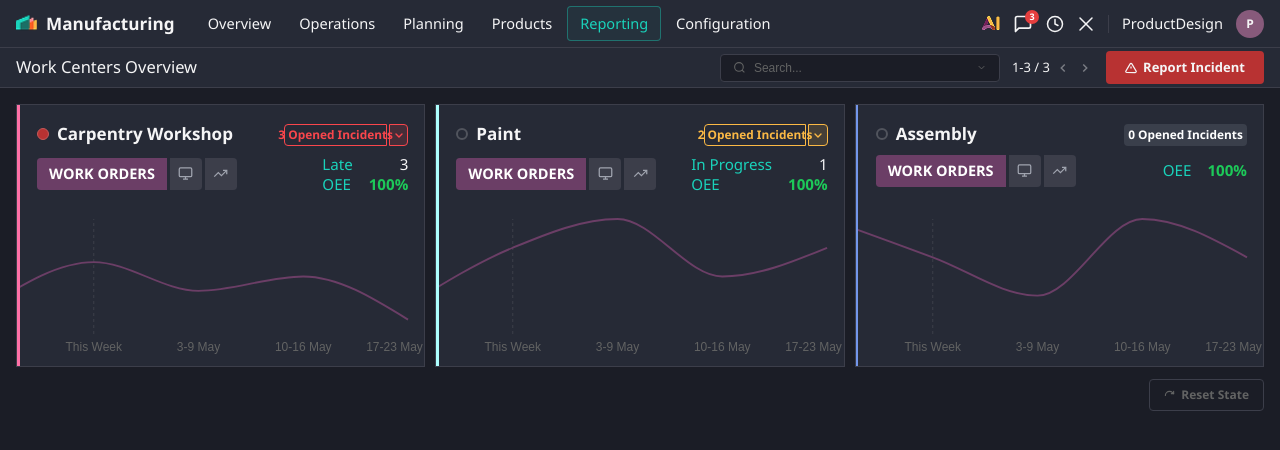
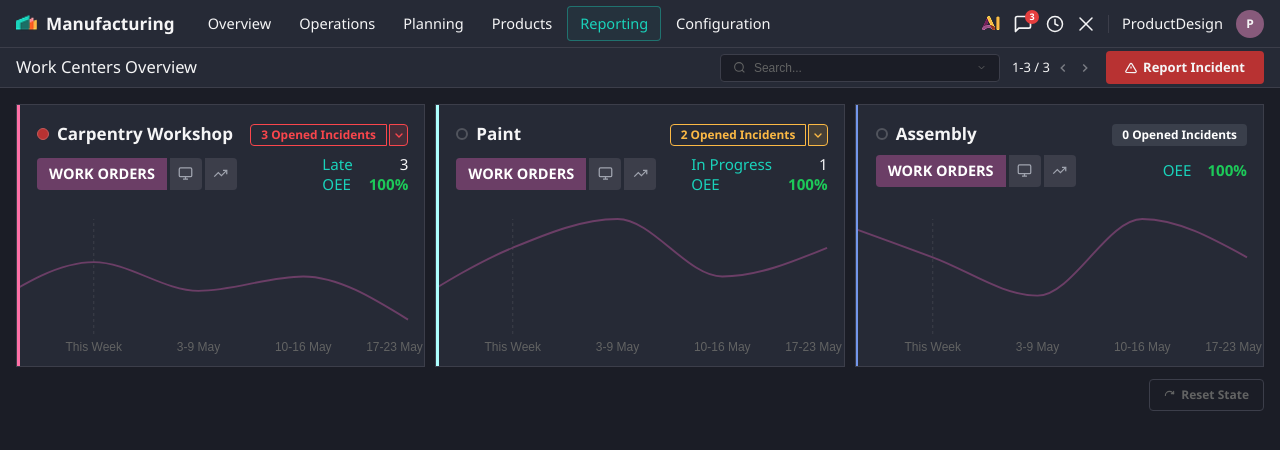
Before and after one commit to shadrinmaria-bot/Odoo-manufacturing, a React (Vite) app: page / in a window 1280 px wide. Shown: the top 450 px of the page. Built offline with nearby package versions, Linux system fonts and the light colour scheme.

Commit message:
Remove fixed badge width, use 10px side padding so text fits fully
https://claude.ai/code/session_017SbLW73MCqmVSA7Tvxf1PG

```diff
--- a/src/components/StatusBadge.jsx
+++ b/src/components/StatusBadge.jsx
@@ -2,10 +2,7 @@ import React, { useState } from 'react'
 
 // ── Design tokens ──────────────────────────────────────────────────────────────
 
-const TOTAL_W   = 123
 const ARROW_W   = 19.33
-const DIVIDER_W = 1
-const LABEL_W   = TOTAL_W - ARROW_W - DIVIDER_W   // ≈ 102.67
 const BADGE_H   = 22
 const FONT      = "'Segoe UI', sans-serif"
 const FONT_SIZE = 11.87
@@ -69,8 +66,7 @@ export default function StatusBadge({
           alignItems:     'center',
           justifyContent: 'center',
           height:         BADGE_H,
-          width:          TOTAL_W,
-          padding:        '5px 10.5px',
+          padding:        '5px 10px',
           background:     '#3A3F4B',
           borderRadius:   4,
           fontFamily:     FONT,
@@ -114,8 +110,7 @@ export default function StatusBadge({
           display:        'flex',
           alignItems:     'center',
           justifyContent: 'center',
-          width:          LABEL_W,
-          padding:        '5px 10.5px',
+          padding:        '5px 10px',
           background:     v.labelBg,
           border:         v.stroke ? `1px solid ${v.stroke}` : 'none',
           borderRadius:   '4px 0 0 4px',
```
